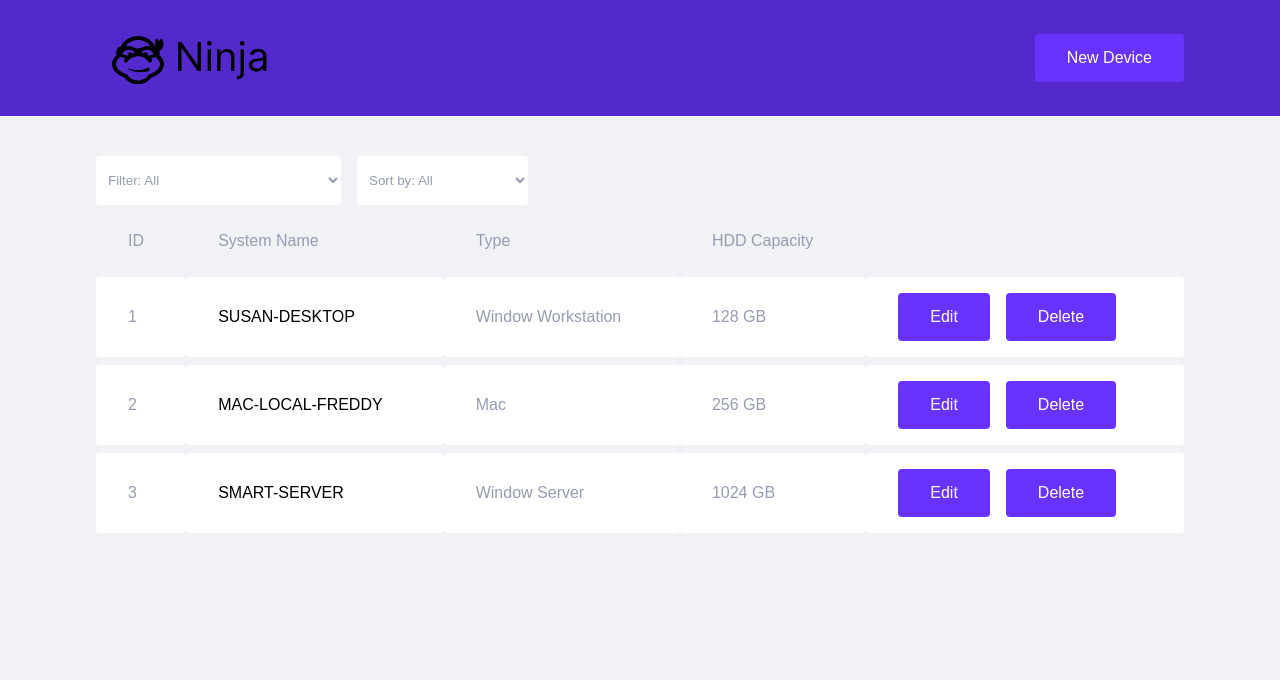
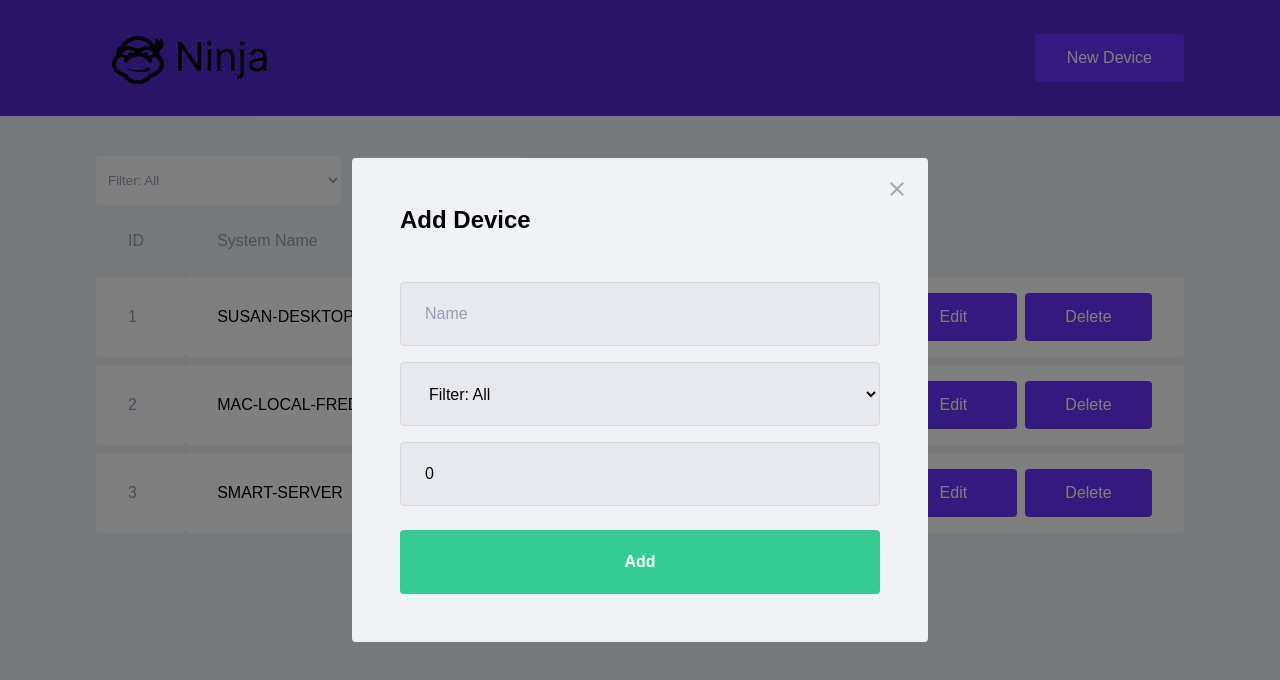
Before and after one commit to berTrindade/ninjaone-client, a React (Vite) app: page / in a window 1280 px wide. Both pictures are taken after a click on the button "New Device". Shown: the top 680 px of the page. Built offline with nearby package versions, Linux system fonts and the light colour scheme.

Commit message:
Add Modal component

```diff
--- a/package.json
+++ b/package.json
@@ -8,8 +8,10 @@
     "preview": "vite preview"
   },
   "dependencies": {
+    "@types/react-modal": "^3.13.1",
     "react": "^17.0.2",
     "react-dom": "^17.0.2",
+    "react-modal": "^3.14.4",
     "styled-components": "^5.3.5"
   },
   "devDependencies": {
--- a/src/App.tsx
+++ b/src/App.tsx
@@ -1,11 +1,33 @@
 import { Header } from './components/Header/index';
 import { Dashboard } from './components/Dashboard/index';
+import { Modal } from './components/Modal/index';
 import { GlobalStyle } from "./styles/global";
+import { useState } from 'react';
+import ReactModal from 'react-modal';
+
+ReactModal.setAppElement('#root');
 
 export function App() {
+
+  const [isNewDeviceModalOpen, setIsNewDeviceModalOpen] = useState(false);
+
+  function handleOpenNewDeviceModal() {
+      setIsNewDeviceModalOpen(true);
+  }
+
+  function handleCloseNewDeviceModal() {
+      setIsNewDeviceModalOpen(false);
+  }
+
   return (
     <>
-      <Header />
+      <Header openNewDeviceModal={handleOpenNewDeviceModal} />
+
+      <Modal
+        isOpen={isNewDeviceModalOpen}
+        onRequestClose={handleCloseNewDeviceModal}
+      />
+
       <Dashboard />
       <GlobalStyle />
     </>
--- a/src/components/Header/index.tsx
+++ b/src/components/Header/index.tsx
@@ -1,12 +1,18 @@
+import { useState } from "react";
+import Modal from "react-modal";
 import logoImg from "../../assets/logo.svg";
 import { Container, Content } from './styles';
 
-export function Header() {
+interface HeaderProps {
+    openNewDeviceModal: () => void;
+}
+
+export function Header({ openNewDeviceModal }: HeaderProps) {
     return (
         <Container>
             <Content>
                 <img src={logoImg} alt="Ninja" />
-                <button type="button">
+                <button type="button" onClick={openNewDeviceModal}>
                     New Device
                 </button>
             </Content>
--- /dev/null
+++ b/src/components/Modal/index.tsx
@@ -0,0 +1,71 @@
+import { FormEvent, useState } from "react";
+import ReactModal from "react-modal";
+import closeImg from "../../assets/close.svg";
+import { Container } from "../Modal/styles";
+
+interface ModalProps {
+    isOpen: boolean;
+    onRequestClose: () => void;
+}
+
+export function Modal({ isOpen, onRequestClose }: ModalProps) {
+
+    const [name, setName] = useState("");
+    const [type, setType] = useState("");
+    const [capacity, setCapacity] = useState(0);
+
+    const changeFilter = (filter: string) => setType(filter);
+
+    const handleCreateNewDevice = (event: FormEvent) => {
+        event.preventDefault();
+
+        console.log({
+            name, type, capacity
+        });
+    }
+
+    return (
+        <ReactModal
+            isOpen={isOpen}
+            onRequestClose={onRequestClose}
+            overlayClassName="react-modal-overlay"
+            className="react-modal-content"
+        >
+
+            <button
+                type="button"
+                onClick={onRequestClose}
+                className="react-modal-close"
+            >
+                <img src={closeImg} alt="Close" />
+            </button>
+
+            <Container onSubmit={handleCreateNewDevice}>
+                <h2>Add Device</h2>
+
+                <input
+                    type="text"
+                    placeholder="Name"
+                    value={name}
+                    onChange={event => setName(event.target.value)}
+                />
+
+                <select onChange={event => changeFilter(event.target.value)}>
+                    <option defaultValue="">Filter: All</option>
+                    <option value="WINDOWS_WORKSTATION">Device Type: Windows Workstation</option>
+                    <option value="WINDOWS_SERVER">Device Type: Windows Server</option>
+                    <option value="MAC">Device Type: Mac</option>
+                </select>
+
+                <input
+                    type="number"
+                    placeholder="HDD Capacity"
+                    value={capacity}
+                    onChange={event => setCapacity(Number(event.target.value))}
+                />
+
+                <button type="submit">Add</button>
+            </Container>
+        </ReactModal>
+    );
+}
--- /dev/null
+++ b/src/components/Modal/styles.ts
@@ -0,0 +1,45 @@
+import styled from "styled-components";
+
+export const Container = styled.form`
+    h2 {
+        color: var(--text-title);
+        font-size: 1.5rem;
+        margin-bottom: 2rem;
+    }
+
+    input, select {
+        width: 100%;
+        padding: 0 1.5rem;
+        height: 4rem;
+        border-radius: 0.25rem;
+        border: 1px solid #d7d7d7;
+        background: var(--input-background);
+        font-weight: 400;
+        font-size: 1rem;
+
+        &::placeholder {
+            color: var(--text-body);
+        }
+
+        margin-top: 1rem;
+    }
+
+    button[type="submit"] {
+        width: 100%;
+        padding: 0 1.5rem;
+        height: 4rem;
+        background: var(--green);
+        color: #FFF;
+        border-radius: 0.25rem;
+        border: 0;
+        font-size: 1rem;
+        margin-top: 1.5rem;
+        font-weight: 600;
+
+        transition: filter 0.2s;
+
+        &:hover {
+            filter: brightness(0.9);
+        }
+    }
+`;
--- a/src/components/Table/styles.ts
+++ b/src/components/Table/styles.ts
@@ -26,8 +26,9 @@ export const Container = styled.div`
             }
 
             &:last-child {
-                display: flex;
-                gap: 1rem;
+                display: grid;
+                grid-template-columns: 1fr 1fr;
+                gap: 0.5rem;
             }
 
             button {
--- a/src/styles/global.ts
+++ b/src/styles/global.ts
@@ -2,13 +2,15 @@ import { createGlobalStyle } from "styled-components";
 
 export const GlobalStyle = createGlobalStyle`
     :root {
-        --background: #f0f2f5;
+        --background: #F0F2F5;
         --red: #E52E4D;
         --blue: #5429CC;
         --blue-light: #6933FF;
         --text-tile: #363F5F;
         --text-body: #969CB3;
         --shape: #FFFFFF;
+        --green: #33CC95;
+        --input-background: #E7E9EE;
     }
 
     * {
@@ -49,4 +51,40 @@ export const GlobalStyle = createGlobalStyle`
         opacity: 0.6;
         cursor: not-allowed;
     }
+
+    .react-modal-overlay {
+        background: rgba(0, 0, 0, 0.5);
+        position: fixed;
+        top: 0;
+        bottom: 0;
+        right: 0;
+        left: 0;
+
+        display: flex;
+        align-items: center;
+        justify-content: center;
+    }
+
+    .react-modal-content {
+        width: 100%;
+        max-width: 576px;
+        background: var(--background);
+        padding: 3rem;
+        position: relative;
+        border-radius: 0.25rem;
+    }
+
+    .react-modal-close {
+        position: absolute;
+        right: 1.5rem;
+        top: 1.5rem;
+        border: 0;
+        background: transparent;
+
+        transition: filter 0.2s;
+
+        &:hover {
+            filter: brightness(0.8);
+        }
+    }
 `;
```
Also changed, not shown: src/assets/close.svg (added).
